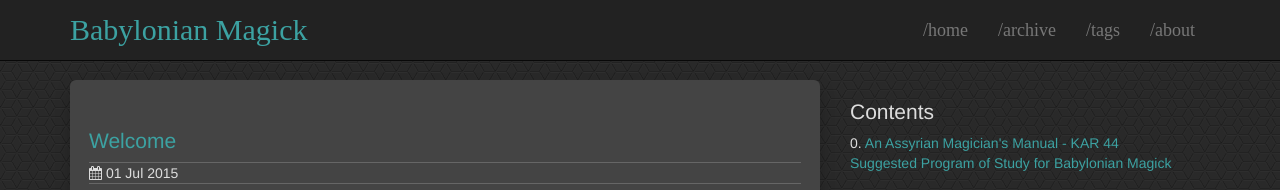
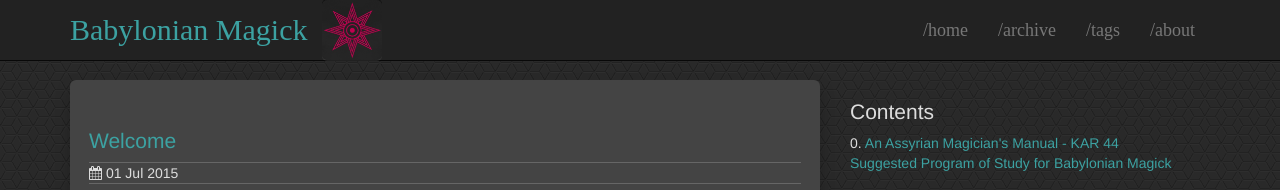
Before and after one commit to abaset/babylon, a Jekyll site: the page built from index.html, in a window 1280 px wide. Shown: the top 190 px of the page. Built offline with Jekyll 4.4.1, drawn with Linux system fonts in a browser that asks for light colours.

Commit message:
Update header.html

```diff
--- a/_includes/header.html
+++ b/_includes/header.html
@@ -38,6 +38,7 @@
   <nav class="navbar navbar-inverse navbar-fixed-top">
     <div class="container">
       <div class="navbar-header">
+              <img src="http://anpuluv.github.io/babylon/images/star.jpg" width="60" height="60">
         <button type="button" class="navbar-toggle" data-toggle="collapse" data-target=".navbar-collapse">
           <span class="icon-bar"></span>
           <span class="icon-bar"></span>
```
